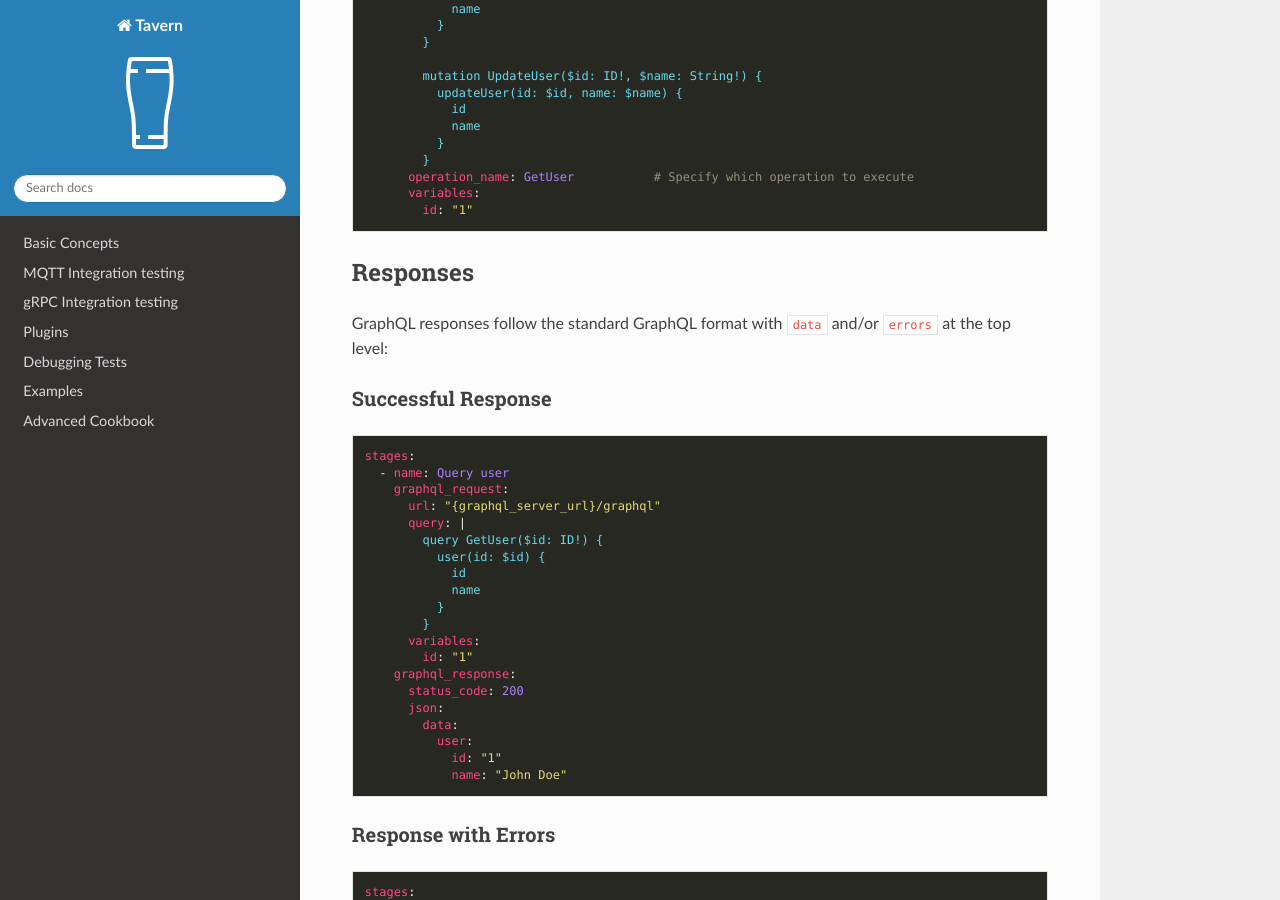
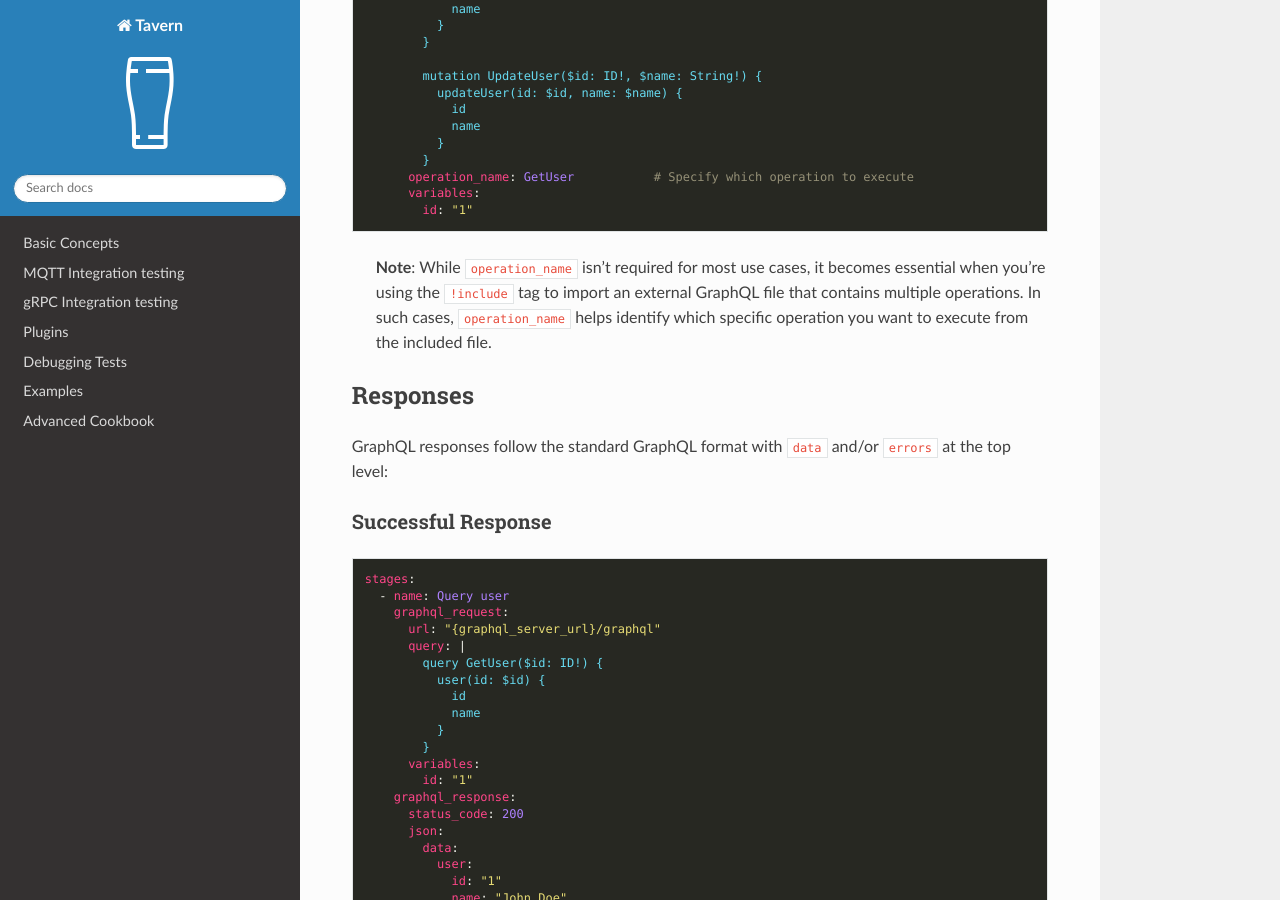
Before and after one commit to taverntesting/tavern, a Sphinx documentation site: the page built from docs/source/graphql.md, in a window 1280 px wide and 900 px high, scrolled down 3052 px. Built offline with Sphinx 7.4.7 and the Read the Docs theme 3.1.0, drawn with Linux system fonts in a browser that asks for light colours; formulas are drawn with MathJax 3; pages that are not in the unit, such as notebooks, are missing from menus.

Commit message:
feat(schema): Add `operation_name` support for GraphQL requests
- Updated `tests.jsonschema.yaml`:
  - Added `operation_name` field under GraphQL request schema with a `string` type and description for its purpose.
- Updated `graphql.md`:
  - Added documentation explaining the use of `operation_name`, particularly for scenarios involving the `!include` tag with multiple operations in external files.

````diff
--- a/docs/source/graphql.md
+++ b/docs/source/graphql.md
@@ -173,6 +173,10 @@ stages:
         id: "1"
 ```
 
+> **Note**: While `operation_name` isn't required for most use cases, it becomes essential when you're using the
+> `!include` tag to import an external GraphQL file that contains multiple operations. In such cases, `operation_name`
+> helps identify which specific operation you want to execute from the included file.
+
 ## Responses
 
 GraphQL responses follow the standard GraphQL format with `data` and/or `errors` at the top level:
````
Also changed, not shown: 1 other file.
